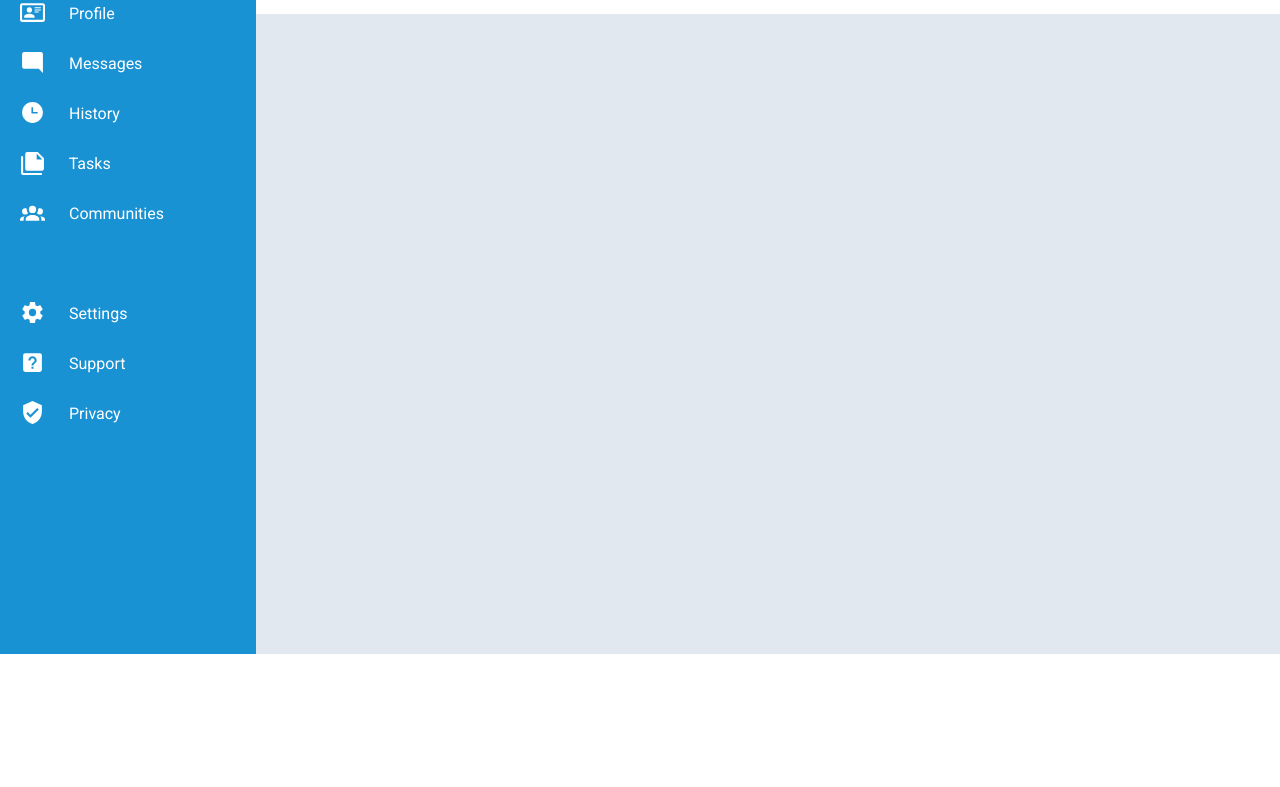
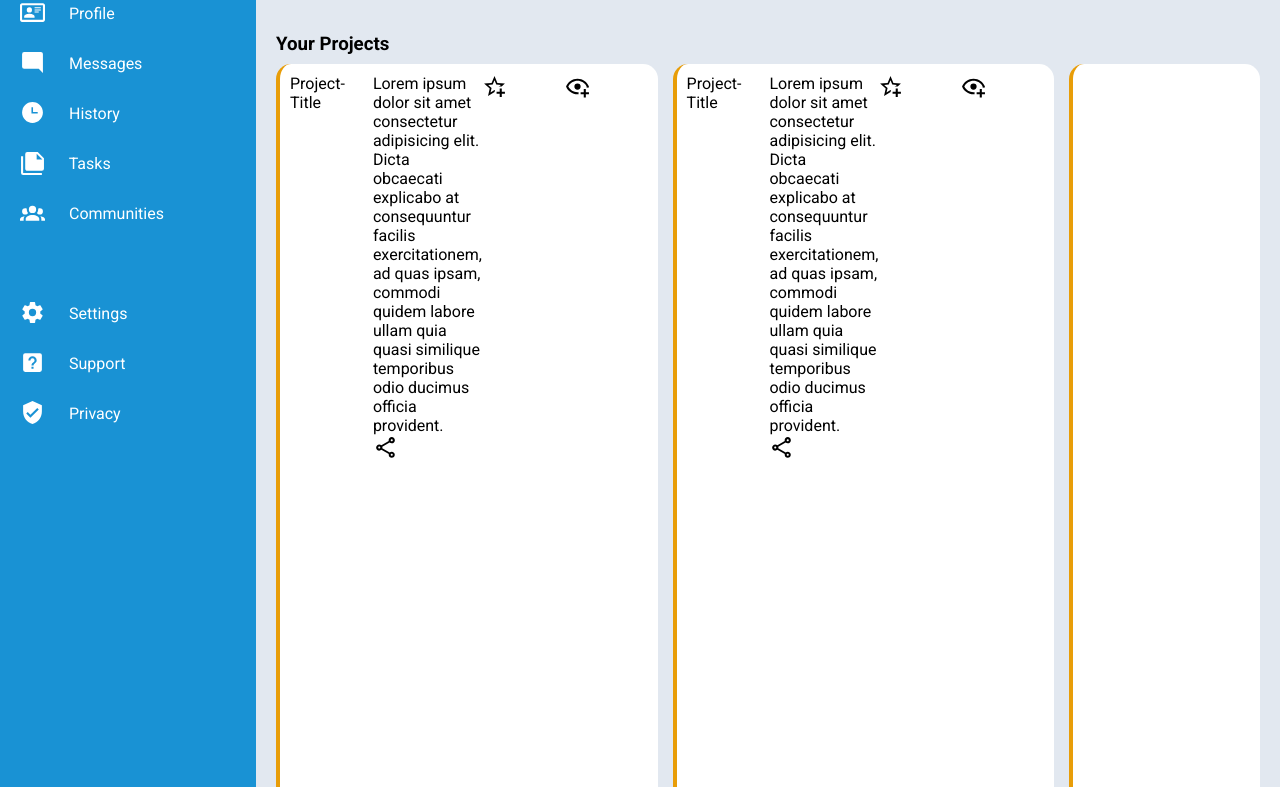
Before and after one commit to AbdirahmanFree/Dashboard, a plain HTML site: page index.html in a window 1280 px wide. Shown: the part 146-933 px from the top of the page. Before the commit the page ends 800 px from the top, so only its background shows below. Drawn offline with Linux system fonts and the light colour scheme; files whose address does not match are found by name.

Commit message:
Started fleshing out article section

```diff
--- a/index.html
+++ b/index.html
@@ -84,7 +84,70 @@
         </div>
 
 
-        <div class="article"></div>
+        <div class="article">
+
+            <div class="articleHeader">
+                <h3>Your Projects</h3>
+            </div>
+
+            <div class="cards">
+                <div class="card project" id="one">
+                    <span class="cardTitle">Project-Title</span>
+                    <span class="cardText">Lorem ipsum dolor sit amet consectetur adipisicing elit. Dicta obcaecati explicabo at consequuntur facilis exercitationem, ad quas ipsam, commodi quidem labore ullam quia quasi similique temporibus odio ducimus officia provident.</span>
+                    <img class="cardStar" src="assets/star-plus-outline.svg" />
+                    <img class="cardEye" src="assets/eye-plus-outline.svg" />
+                    <img class="cardShare" src="assets/share-variant-outline.svg" />
+                </div>
+
+                <div class="card project" id="two">
+                    <span class="cardTitle">Project-Title</span>
+                    <span class="cardText">Lorem ipsum dolor sit amet consectetur adipisicing elit. Dicta obcaecati explicabo at consequuntur facilis exercitationem, ad quas ipsam, commodi quidem labore ullam quia quasi similique temporibus odio ducimus officia provident.</span>
+                    <img class="cardStar" src="assets/star-plus-outline.svg" />
+                    <img class="cardEye" src="assets/eye-plus-outline.svg" />
+                    <img class="cardShare" src="assets/share-variant-outline.svg" />
+                </div>
+
+                <div class="card" id="three">
+
+                </div>
+
+                <div class="card project" id="four">
+                    <span class="cardTitle">Project-Title</span>
+                    <span class="cardText">Lorem ipsum dolor sit amet consectetur adipisicing elit. Dicta obcaecati explicabo at consequuntur facilis exercitationem, ad quas ipsam, commodi quidem labore ullam quia quasi similique temporibus odio ducimus officia provident.</span>
+                    <img class="cardStar" src="assets/star-plus-outline.svg" />
+                    <img class="cardEye" src="assets/eye-plus-outline.svg" />
+                    <img class="cardShare" src="assets/share-variant-outline.svg" />
+                </div>
+
+                <div class="card project" id="five">
+                    <span class="cardTitle">Project-Title</span>
+                    <span class="cardText">Lorem ipsum dolor sit amet consectetur adipisicing elit. Dicta obcaecati explicabo at consequuntur facilis exercitationem, ad quas ipsam, commodi quidem labore ullam quia quasi similique temporibus odio ducimus officia provident.</span>
+                    <img class="cardStar" src="assets/star-plus-outline.svg" />
+                    <img class="cardEye" src="assets/eye-plus-outline.svg" />
+                    <img class="cardShare" src="assets/share-variant-outline.svg" />
+                </div>
+
+                <div class="card project" id="six">
+                    <span class="cardTitle">Project-Title</span>
+                    <span class="cardText">Lorem ipsum dolor sit amet consectetur adipisicing elit. Dicta obcaecati explicabo at consequuntur facilis exercitationem, ad quas ipsam, commodi quidem labore ullam quia quasi similique temporibus odio ducimus officia provident.</span>
+                    <img class="cardStar" src="assets/star-plus-outline.svg" />
+                    <img class="cardEye" src="assets/eye-plus-outline.svg" />
+                    <img class="cardShare" src="assets/share-variant-outline.svg" />
+                </div>
+
+                <div class="card project" id="seven">
+                    <span class="cardTitle">Project-Title</span>
+                    <span class="cardText">Lorem ipsum dolor sit amet consectetur adipisicing elit. Dicta obcaecati explicabo at consequuntur facilis exercitationem, ad quas ipsam, commodi quidem labore ullam quia quasi similique temporibus odio ducimus officia provident.</span>
+                    <img class="cardStar" src="assets/star-plus-outline.svg" />
+                    <img class="cardEye" src="assets/eye-plus-outline.svg" />
+                    <img class="cardShare" src="assets/share-variant-outline.svg" />
+                </div>
+
+                <div class="card" id="eight">
+
+                </div>
+            </div>
+        </div>
     </div>
 </body>
 </html>
--- a/style.css
+++ b/style.css
@@ -2,7 +2,6 @@
 
 body{
     margin: 0;
-    overflow: hidden;
 }
 .container {
     font-family: "Roboto", sans-serif;
@@ -10,7 +9,7 @@ body{
     width: 100vw;
     display: grid;
     grid-template-columns: 1fr 4fr;
-    grid-template-rows: 1fr 4fr;
+    grid-template-rows: 1fr 7fr;
 }
 
 .sidebar{
@@ -111,7 +110,7 @@ img {
 .circle {
     width: 50px;
     height: 50px;
-    background-color: rgb(217, 212, 56);
+    background-color: rgb(232, 157, 8);
     border-radius: 50%;
     position: relative;
     bottom: 10px;
@@ -165,4 +164,69 @@ button {
 .article {
     background-color: #E2E8F0;
     grid-area: 2/2/3/3;
+    display: grid;
+    grid-template-columns: 1fr;
+    grid-template-rows: 50px 1fr;
+    padding: 20px;
+
 }
+
+.cards {
+    display: grid;
+    grid-template-columns: 2fr 2fr 1fr;
+    grid-template-rows: 3fr repeat(5,1fr) 3fr;
+    gap: 15px;
+
+
+}
+
+.card {
+    background-color: white;
+    border-radius: 15px;
+    border-left: rgb(232, 157, 8) solid 4px;
+    padding: 10px;
+}
+
+
+
+#one {
+    grid-area: 1/1/2/2;
+}
+
+#two {
+    grid-area: 1/2/2/3;
+}
+
+#three {
+    grid-area: 1/3/4/4;
+}
+
+#four {
+    grid-area: 3/1/6/2;
+}
+
+#five {
+    grid-area: 3/2/6/3;
+}
+
+#six {
+    grid-area: 7/1/8/2;
+}
+
+#seven {
+    grid-area: 7/2/8/3;
+}
+
+#eight {
+    grid-area: 5/3/8/4;
+}
+
+.project {
+    display: grid;
+    grid-template-columns: 1fr 1fr 1fr 1fr;
+    grid-template-rows: 1fr 3fr;
+}
+
+.cardTitle {
+    grid-area: 1/1/5/2;
+}
```
